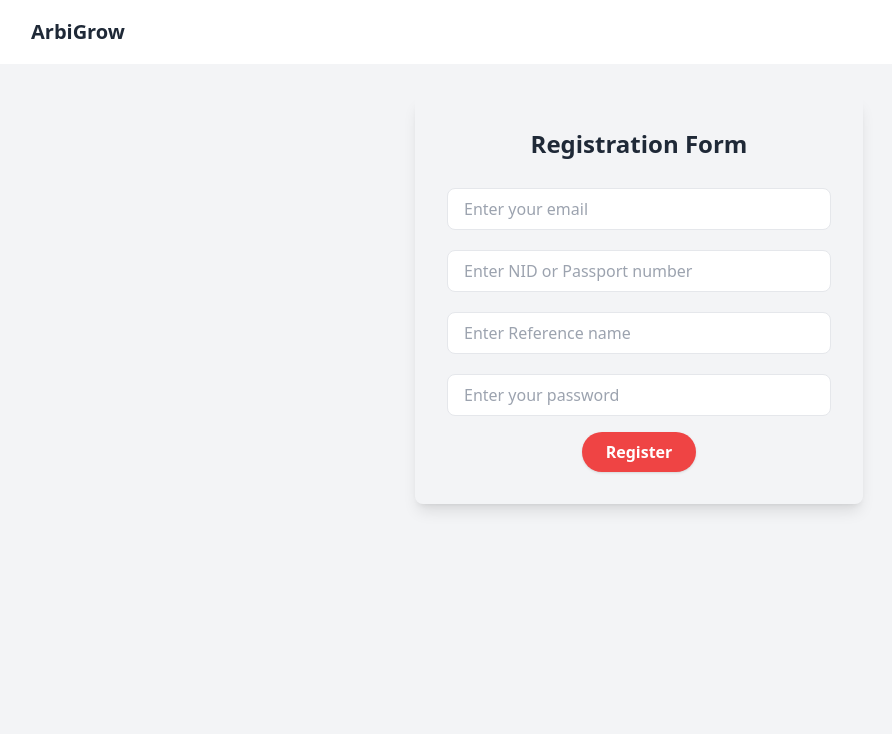
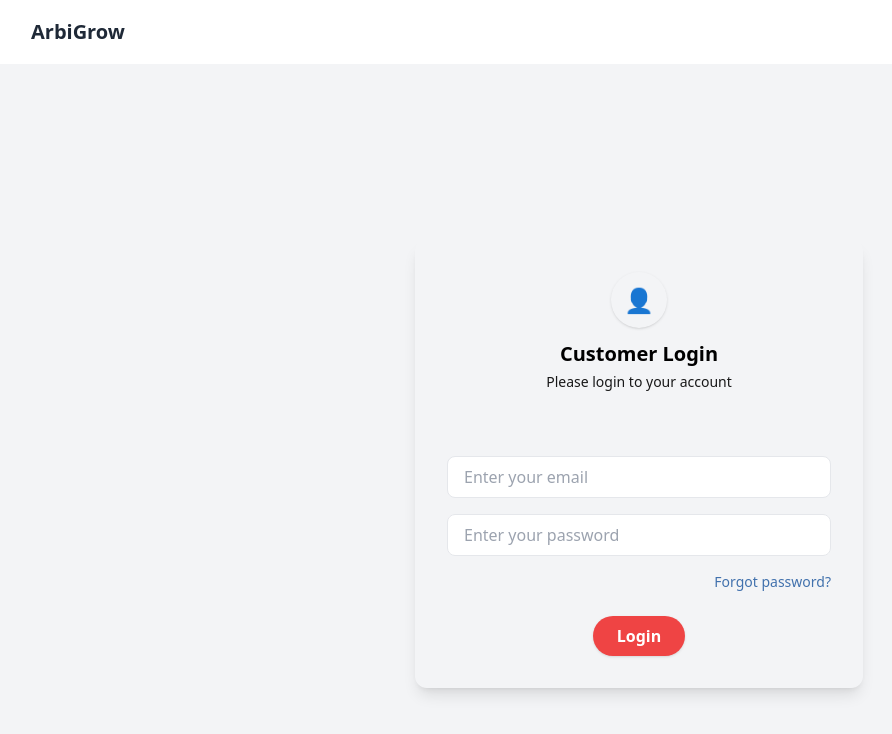
Before and after one commit to Sadikuzzamantutul23/ArbiGrow, a React (Vite) app: page /login in a window 1280 px wide. Shown: the top 734 px of the page, without its empty margins (1-893 px from the left). Built offline with nearby package versions, Linux system fonts and the light colour scheme.

Commit message:
login update

```diff
--- a/package.json
+++ b/package.json
@@ -11,7 +11,8 @@
   },
   "dependencies": {
     "react": "^19.2.0",
-    "react-dom": "^19.2.0"
+    "react-dom": "^19.2.0",
+    "react-router-dom": "^7.13.0"
   },
   "devDependencies": {
     "@eslint/js": "^9.39.1",
--- a/src/App.jsx
+++ b/src/App.jsx
@@ -1,10 +1,22 @@
 import React from 'react'
 import RegisterForm from './page/Register'
+import LoginForm from './page/Login'
+import { BrowserRouter, Routes, Route } from 'react-router-dom'
+import Home from './page/Home'
 
 const App = () => {
   return (
     <div>
-      <RegisterForm/>
+      <>
+       <BrowserRouter>
+        <Routes>
+          <Route path='/' element={<Home/>} />
+          <Route path='/login' element={<LoginForm/>} />
+          <Route path='/register' element={<RegisterForm/>} />
+        </Routes>
+
+       </BrowserRouter>
+      </>
     </div>
   )
 }
--- /dev/null
+++ b/src/page/Home.jsx
@@ -0,0 +1,11 @@
+import React from 'react'
+
+const Home = () => {
+  return (
+    <div>
+      <h1>Welcome to the Home Page</h1>
+    </div>
+  )
+}
+
+export default Home
--- /dev/null
+++ b/src/page/Login.jsx
@@ -0,0 +1,65 @@
+import React from "react";
+import Button from "../component/Button";
+import Navbar from "../component/Navbar";
+
+export default function LoginForm() {
+  return (
+      <>
+        <Navbar />
+
+            <div className="min-h-screen flex items-center justify-center bg-gray-100 p-4 ">
+      <div className=" bg-gray-10 w-full max-w-md rounded-xl shadow-lg overflow-hidden hover:shadow-2xl transition-shadow">
+
+        {/* Top Header */}
+        <div
+          className="flex flex-col items-center justify-center py-8"
+
+        >
+          {/* Icon */}
+          <div className=" text-[#4171AD] rounded-full w-14 h-14 flex items-center justify-center text-2xl font-bold shadow">
+            👤
+          </div>
+
+          {/* Title */}
+          <h2 className="text-black text-xl font-semibold mt-3">
+            Customer Login
+          </h2>
+
+          {/* Subtitle */}
+          <p className="text-black text-sm opacity-90 mt-1">
+            Please login to your account
+          </p>
+        </div>
+
+        {/* Form */}
+        <div className=" p-8 space-y-4">
+          {/* Email */}
+          <input
+            type="email"
+            placeholder="Enter your email"
+            className="w-full px-4 py-2 border rounded-lg focus:outline-none focus:ring-2 focus:ring-[#4171AD]"
+          />
+
+          {/* Password */}
+          <input
+            type="password"
+            placeholder="Enter your password"
+            className="w-full px-4 py-2 border rounded-lg focus:outline-none focus:ring-2 focus:ring-[#4171AD]"
+          />
+
+          {/* Forgot text */}
+          <p className="text-sm text-right text-[#4171AD] cursor-pointer hover:underline">
+            Forgot password?
+          </p>
+
+          {/* Button */}
+          <div className="flex justify-center pt-2">
+             <Button>Login</Button>
+          </div>
+
+        </div>
+      </div>
+    </div>
+      </>
+  );
+}
--- a/src/page/Register.jsx
+++ b/src/page/Register.jsx
@@ -32,19 +32,44 @@ export default function RegisterForm() {
             <input type="text" placeholder="Enter Reference name" className="mt-1 w-full px-4 py-2 border rounded-lg focus:outline-none focus:ring-2 focus:ring-blue-400" />
           </div>
             <div className="relative w-full">
-              <input
-                 type="password"
-                 placeholder="Enter your password"
-                  className="mt-1 w-full px-4 py-2 border rounded-lg focus:outline-none focus:ring-2 focus:ring-blue-400 pr-12"
-                 />
+          <input
+            type="password"
+            placeholder="Enter your password"
+            className="w-full px-4 py-2 border rounded-lg focus:outline-none focus:ring-2 focus:ring-[#4171AD]"
+          />
 
              </div>
+
+                              {/* Checkbox */}
+            <div className="flex items-start gap-2 text-sm text-gray-600">
+              <input
+                type="checkbox"
+                className="mt-1 h-4 w-4 rounded border-gray-300"
+              />
+              <p>
+                I agree to the{" "}
+                <span className="text-blue-500 cursor-pointer hover:underline">
+                  Terms & Conditions
+                </span>
+              </p>
+            </div>
+
+            {/* Info text */}
+            <p className="text-xs text-gray-500 text-center">
+              Your information is safe and will not be shared.
+            </p>
 
                  <div className="flex justify-center ">
                     <Button>Register</Button>
 
                    </div>
-
+                           {/* Bottom text */}
+                   <p className="text-center text-sm text-gray-500 pt-2">
+                    All Ready have a account?{" "}
+                 <span className="text-[#4171AD] cursor-pointer hover:underline">
+                    Login
+                    </span>
+          </p>
 
 
         </form>
```
Also changed, not shown: src/Home.jsx (deleted), 1 other file (tests, documents, lock files or other folders).
